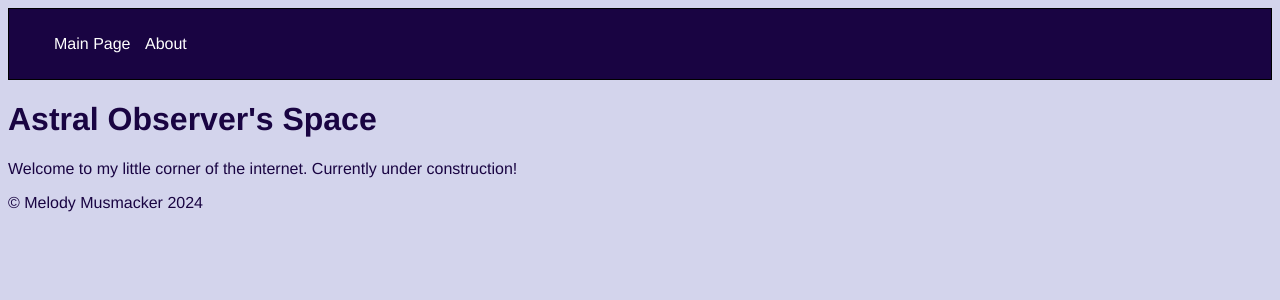
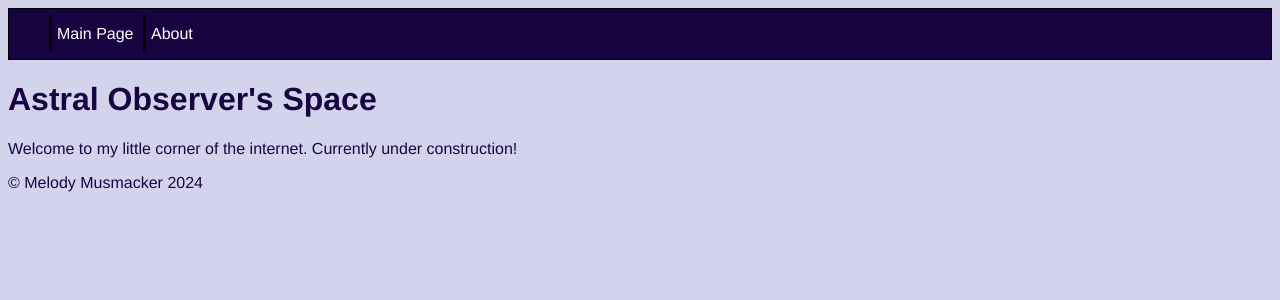
Before and after one commit to AstralObserver/AstralObserver.github.io, a Jekyll site: the page built from index.md, in a window 1280 px wide. Shown: the top 300 px of the page. Built offline with Jekyll 4.4.1, drawn with Linux system fonts in a browser that asks for light colours.

Commit message:
Update main.scss
Formatting adjustment for Navbar

```diff
--- a/assets/css/main.scss
+++ b/assets/css/main.scss
@@ -14,8 +14,6 @@ body {
 
 nav{
     background: $font-color;
-    padding-top: 10px;
-    padding-bottom: 10px;
     border: black;
     border-width: 1px;
     border-style: solid;
@@ -30,7 +28,9 @@ nav{
         color: white;
         text-decoration: none;
         padding: 5px;
+        padding-top: 10px;
+        padding-bottom: 10px;
         border: black;
-        border-left-style: none;
+        border-left-style: solid;
     }
 }
```
